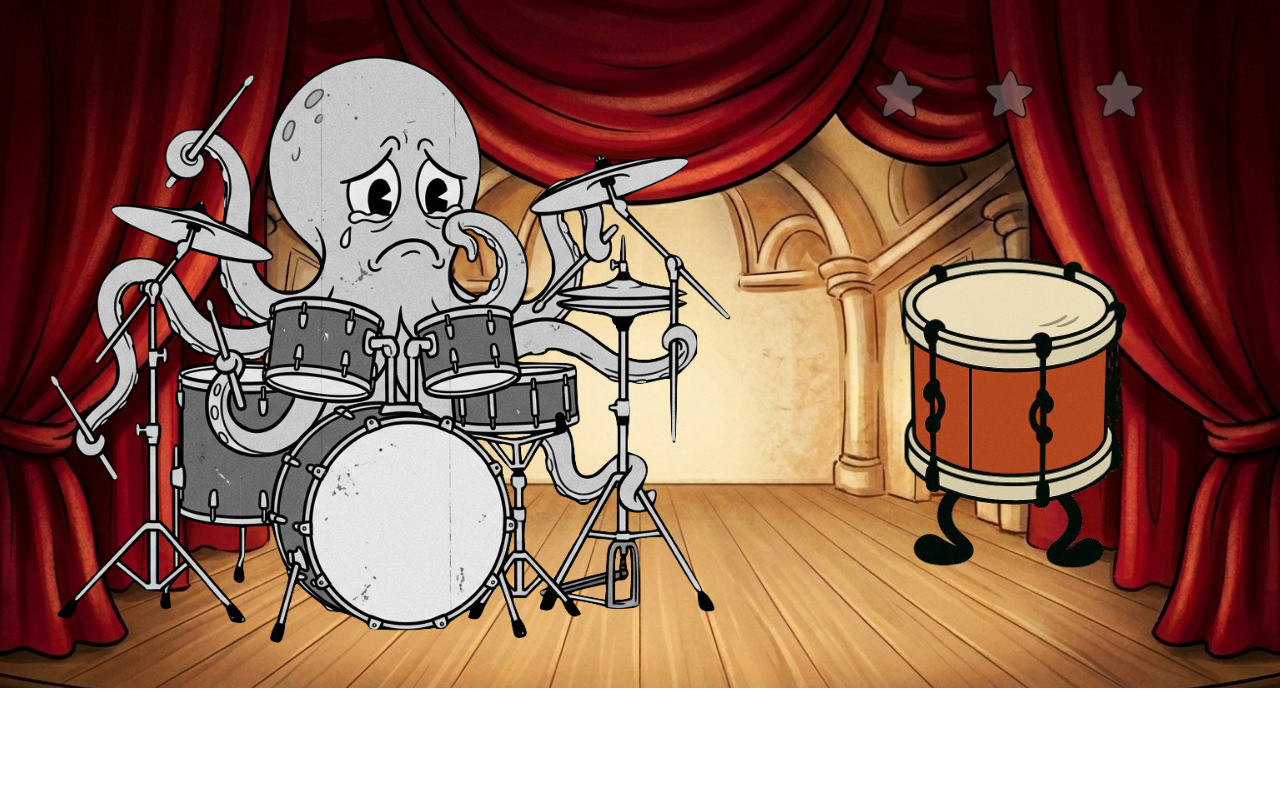
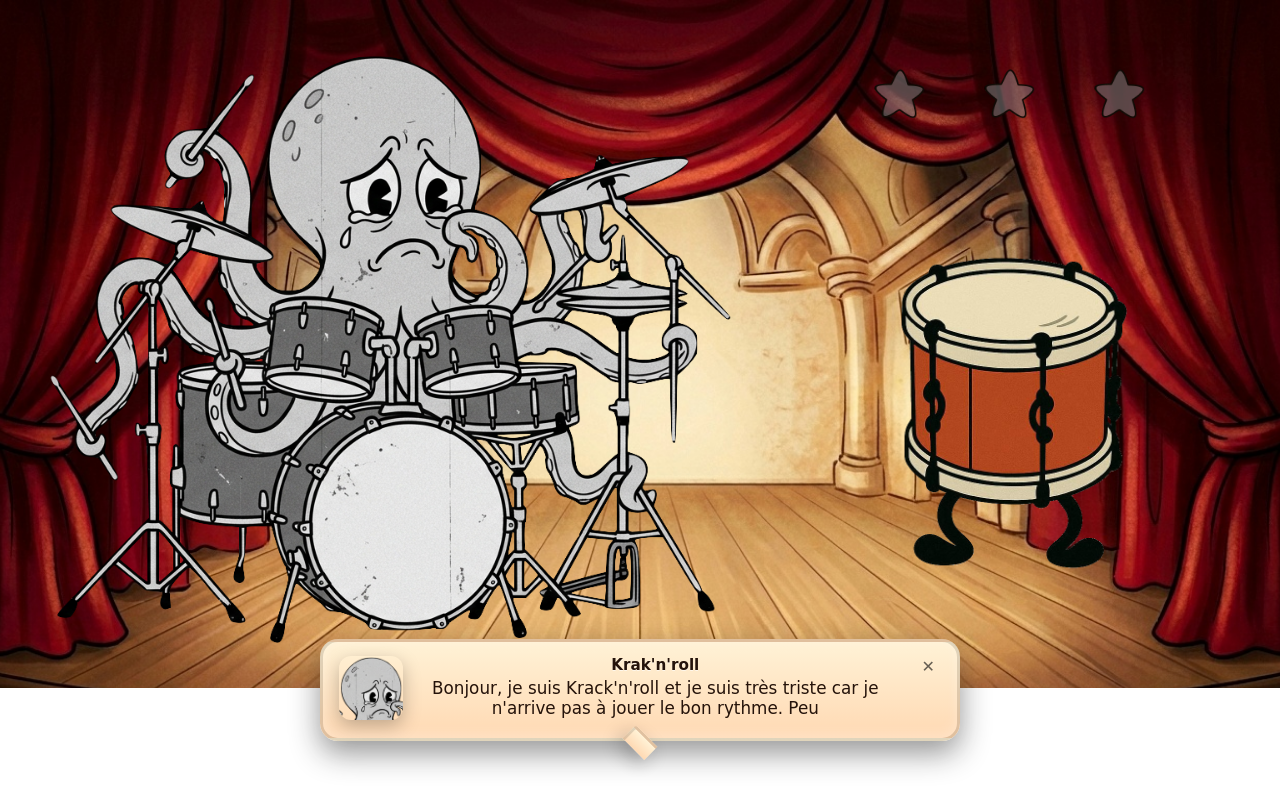
Before and after one commit to xkapedani/hells-quartet, a React (Create React App) app: page /hells-quartet/drums in a window 1280 px wide. Built offline with nearby package versions, Linux system fonts and the light colour scheme.

Commit message:
dialogue implémentation

```diff
--- /dev/null
+++ b/src/components/DialogBox.css
@@ -0,0 +1,42 @@
+.dq-root {
+    position: fixed;
+    left: 50%;
+    transform: translateX(-50%);
+    pointer-events: auto;
+    z-index: 1200;
+    font-family: "Comic Sans MS", "Marker Felt", system-ui, -apple-system, "Segoe UI", Roboto, sans-serif;
+}
+.dq-bottom { bottom: 6vh; }
+.dq-top { top: 6vh; }
+
+.dq-bubble {
+    display: flex;
+    align-items: flex-start;
+    gap: 10px;
+    background: linear-gradient(180deg, #fff2d6 0%, #ffd9b3 100%);
+    color: #25130a;
+    padding: 14px 16px;
+    border-radius: 18px;
+    box-shadow: 0 12px 30px rgba(20, 20, 20, 0.45), inset 0 -4px 12px rgba(255, 255, 255, 0.25);
+    border: 3px solid rgba(0,0,0,0.12);
+    transform-origin: 50% 100%;
+    animation: dq-pop 420ms cubic-bezier(.2,1,.3,1);
+    max-width: min(92vw, 760px);
+}
+
+.dq-avatar img { width: 64px; height: 64px; border-radius: 12px; object-fit: cover; box-shadow: 0 6px 18px rgba(0,0,0,0.25);}
+.dq-avatar { flex: 0 0 auto; }
+.dq-content { flex: 1 1 auto; }
+.dq-name { font-weight: 900; font-size: 0.95rem; margin-bottom: 4px; text-shadow: 0 1px 0 rgba(255,255,255,0.6);}
+.dq-text { font-size: 1.05rem; line-height: 1.2; }
+
+.dq-close { background: transparent; border: none; font-size: 1rem; margin-left: 8px; cursor: pointer; color: rgba(0,0,0,0.6);}
+.dq-close:focus { outline: none; }
+
+.dq-tail { width: 28px; height: 16px; background: linear-gradient(180deg, #fff2d6 0%, #ffd9b3 100%); position: relative; left: 50%; transform: translateX(-50%) rotate(45deg); margin-top: -8px; border-left: 3px solid rgba(0,0,0,0.12); border-top: 3px solid rgba(0,0,0,0.12); border-radius: 4px 0 0 0; box-shadow: 0 8px 18px rgba(20,20,20,0.25); }
+
+@keyframes dq-pop {
+    0% { transform: translateY(12px) scale(0.9); opacity: 0; }
+    60% { transform: translateY(-6px) scale(1.03); opacity: 1; }
+    100% { transform: translateY(0) scale(1); }
+}
--- /dev/null
+++ b/src/components/DialogBox.js
@@ -0,0 +1,54 @@
+import React, { useEffect, useState } from "react";
+import "./DialogBox.css";
+
+export default function DialogBox({
+    message = "",
+    visible = false,
+    onClose = () => {},
+    autoCloseMs = 4500,
+    avatar = null,
+    name = "",
+    position = "bottom",
+}) {
+    const [displayed, setDisplayed] = useState("");
+    useEffect(() => {
+        let typer;
+        let idx = 0;
+        setDisplayed("");
+        if (visible && message) {
+            typer = setInterval(() => {
+                idx += 1;
+                setDisplayed(message.slice(0, idx));
+                if (idx >= message.length) clearInterval(typer);
+            }, 26 + Math.round(Math.random() * 40));
+        }
+        return () => clearInterval(typer);
+    }, [message, visible]);
+
+    useEffect(() => {
+        if (!visible) return undefined;
+        if (!autoCloseMs) return undefined;
+        const id = setTimeout(() => onClose(), autoCloseMs);
+        return () => clearTimeout(id);
+    }, [visible, autoCloseMs, onClose]);
+
+    if (!visible) return null;
+
+    return (
+        <div className={`dq-root dq-${position}`} role="dialog" aria-live="polite">
+            <div className="dq-bubble">
+                {avatar && (
+                    <div className="dq-avatar">
+                        <img src={avatar} alt={name || "avatar"} />
+                    </div>
+                )}
+                <div className="dq-content">
+                    {name && <div className="dq-name">{name}</div>}
+                    <div className="dq-text">{displayed}</div>
+                </div>
+                <button className="dq-close" onClick={onClose} aria-label="close">✕</button>
+            </div>
+            <div className="dq-tail" />
+        </div>
+    );
+}
--- a/src/puzzles/Drums.js
+++ b/src/puzzles/Drums.js
@@ -1,6 +1,7 @@
 import React, { useEffect, useRef, useState } from "react";
 import { PlayFromFile } from "../Player";
 import Particles from "./Particles";
+import DialogBox from "../components/DialogBox";
 
 function Drums() {
     const [pattern, setPattern] = useState([]); // cumulative times in ms
@@ -29,6 +30,15 @@ function Drums() {
     const recordStartRef = useRef(0);
     const publicPath = process.env.PUBLIC_URL;
     const [autoPlayNext, setAutoPlayNext] = useState(false);
+    const [dialogVisible, setDialogVisible] = useState(false);
+    const [dialogMessage, setDialogMessage] = useState("");
+    const [dialogAvatar, setDialogAvatar] = useState(null);
+
+    function showDialog(msg, opts = {}) {
+        setDialogMessage(msg);
+        setDialogAvatar(opts.avatar || null);
+        setDialogVisible(true);
+    }
 
     useEffect(() => {
         // set initial pattern from first example
@@ -62,6 +72,52 @@ function Drums() {
         }, 2000);
         return () => clearTimeout(id);
     }, []);
+
+    // show a friendly intro dialog when entering the drums screen
+    useEffect(() => {
+        const avatar = `${publicPath}/images/pieuvre_triste_tete.png`;
+        showDialog("Bonjour, je suis Krack'n'roll et je suis très triste car je n'arrive pas à jouer le bon rythme. Peux-tu m'aider ?", { avatar });
+        const target = containerRef.current || document;
+        const hideOnFirst = () => setDialogVisible(false);
+        try {
+            target.addEventListener("pointerdown", hideOnFirst, { once: true });
+        } catch (e) {
+            // some targets (like null) may not support options; fallback
+            target.addEventListener("pointerdown", hideOnFirst);
+        }
+        return () => {
+            try {
+                target.removeEventListener("pointerdown", hideOnFirst, { once: true });
+            } catch (e) {
+                target.removeEventListener("pointerdown", hideOnFirst);
+            }
+        };
+        // eslint-disable-next-line react-hooks/exhaustive-deps
+    }, []);
+
+    // when octopus becomes happy, show a short celebratory dialog and
+    // hide it on the user's first click.
+    useEffect(() => {
+        if (pieuvreHappy) {
+            const avatar = `${publicPath}/images/pieuvre_heureuse_tete.png`;
+            showDialog("Merci je suis heureux à nouveau!", { avatar });
+            const target = containerRef.current || document;
+            const hideOnFirst = () => setDialogVisible(false);
+            try {
+                target.addEventListener("pointerdown", hideOnFirst, { once: true });
+            } catch (e) {
+                target.addEventListener("pointerdown", hideOnFirst);
+            }
+            return () => {
+                try {
+                    target.removeEventListener("pointerdown", hideOnFirst, { once: true });
+                } catch (e) {
+                    target.removeEventListener("pointerdown", hideOnFirst);
+                }
+            };
+        }
+        return undefined;
+    }, [pieuvreHappy]);
 
 
     // play a sample sound file at given scheduled ms
@@ -315,6 +371,14 @@ function Drums() {
             }}
         >
             <Particles ref={particlesRef} publicPath={publicPath} />
+            <DialogBox
+                message={dialogMessage}
+                visible={dialogVisible}
+                onClose={() => setDialogVisible(false)}
+                avatar={dialogAvatar}
+                name={"Krak'n'roll"}
+                autoCloseMs={0}
+            />
             <div style={{ marginTop: 8, textAlign: "center" }}>
                 <img
                     ref={octopusRef}
```
Also changed, not shown: public/images/pieuvre_heureuse_tete.png (added), public/images/pieuvre_triste_tete.png (added).
